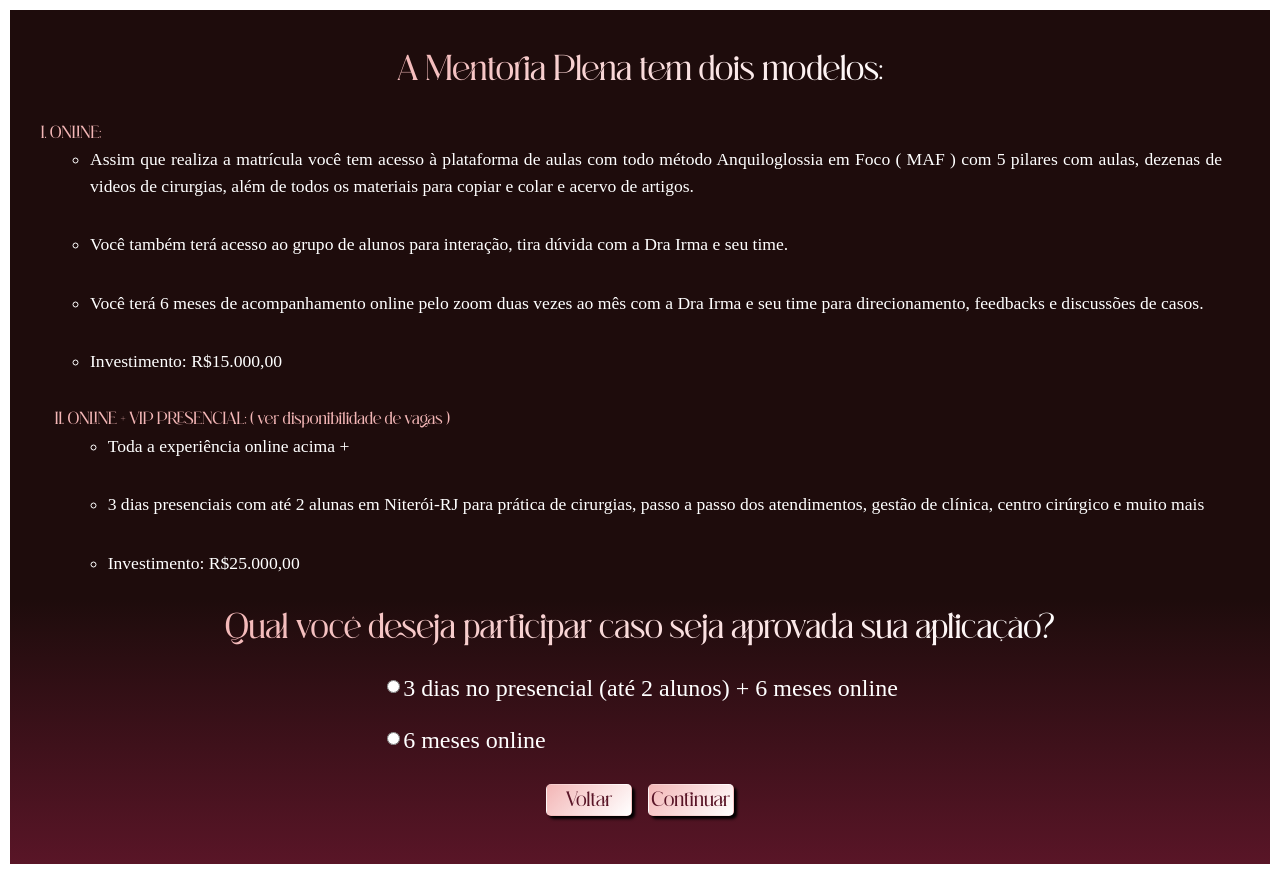
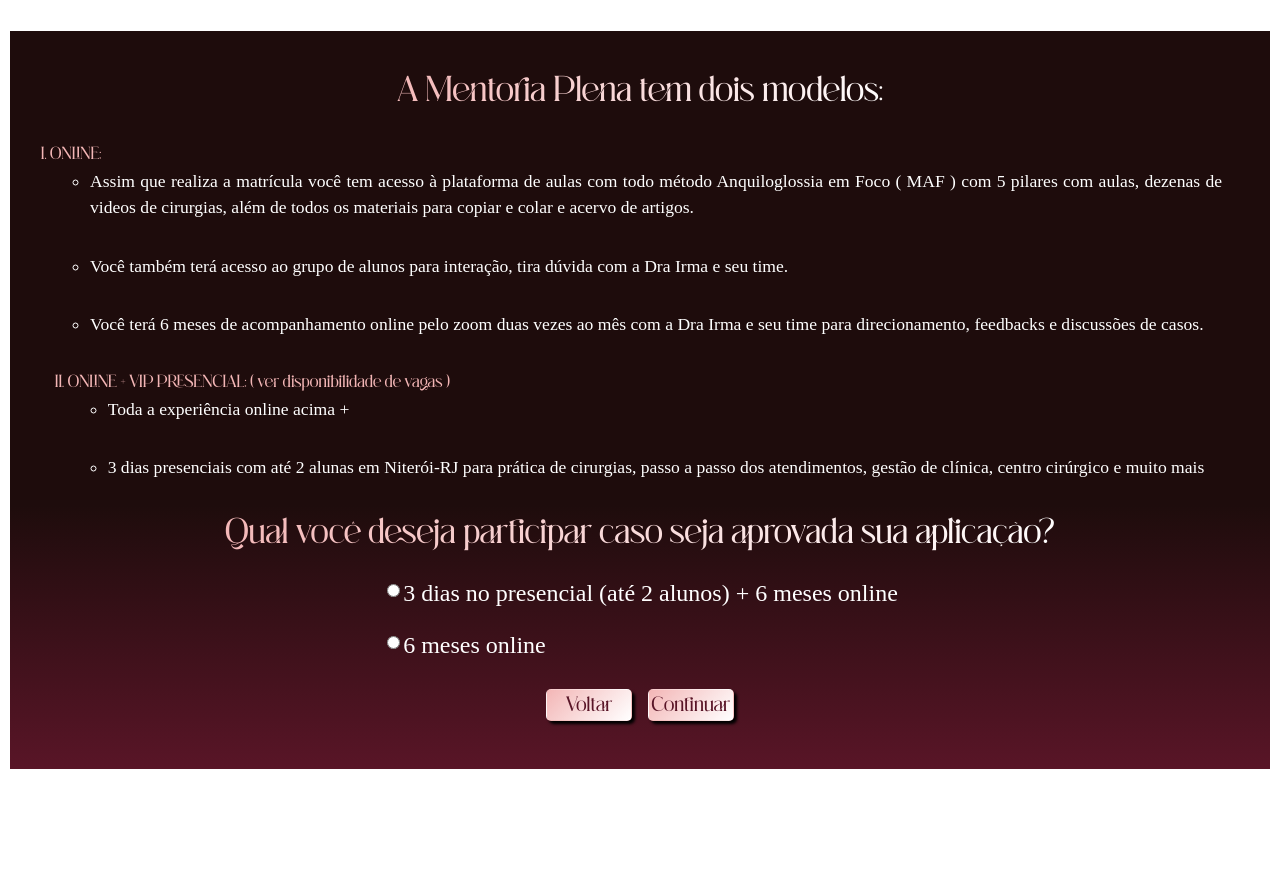
Before and after one commit to Rottschaefer/instituto-forms, a React (Vite) app: page /#/about-2 in a window 1280 px wide. After the commit the page ends 800 px from the top, so only its background shows below. Built offline with nearby package versions, Linux system fonts and the light colour scheme; what google-auth-library, google-spreadsheet would draw is missing.

Commit message:
Deleted prices on the AboutPrices page

```diff
--- a/src/Pages/AboutPrices/AboutPrices.jsx
+++ b/src/Pages/AboutPrices/AboutPrices.jsx
@@ -91,7 +91,7 @@ export function AboutPrices() {
               mês com a Dra Irma e seu time para direcionamento, feedbacks e
               discussões de casos.
             </StyledUlOption>
-            <StyledUlOption>Investimento: R$15.000,00</StyledUlOption>
+            {/* <StyledUlOption>Investimento: R$15.000,00</StyledUlOption> */}
           </StyledUl>
         </StyledOlOption>
         <StyledOlOption>
@@ -103,7 +103,7 @@ export function AboutPrices() {
               cirurgias, passo a passo dos atendimentos, gestão de clínica,
               centro cirúrgico e muito mais
             </StyledUlOption>
-            <StyledUlOption>Investimento: R$25.000,00</StyledUlOption>
+            {/* <StyledUlOption>Investimento: R$25.000,00</StyledUlOption> */}
           </StyledUl>
         </StyledOlOption>
       </StyledOl>
```
